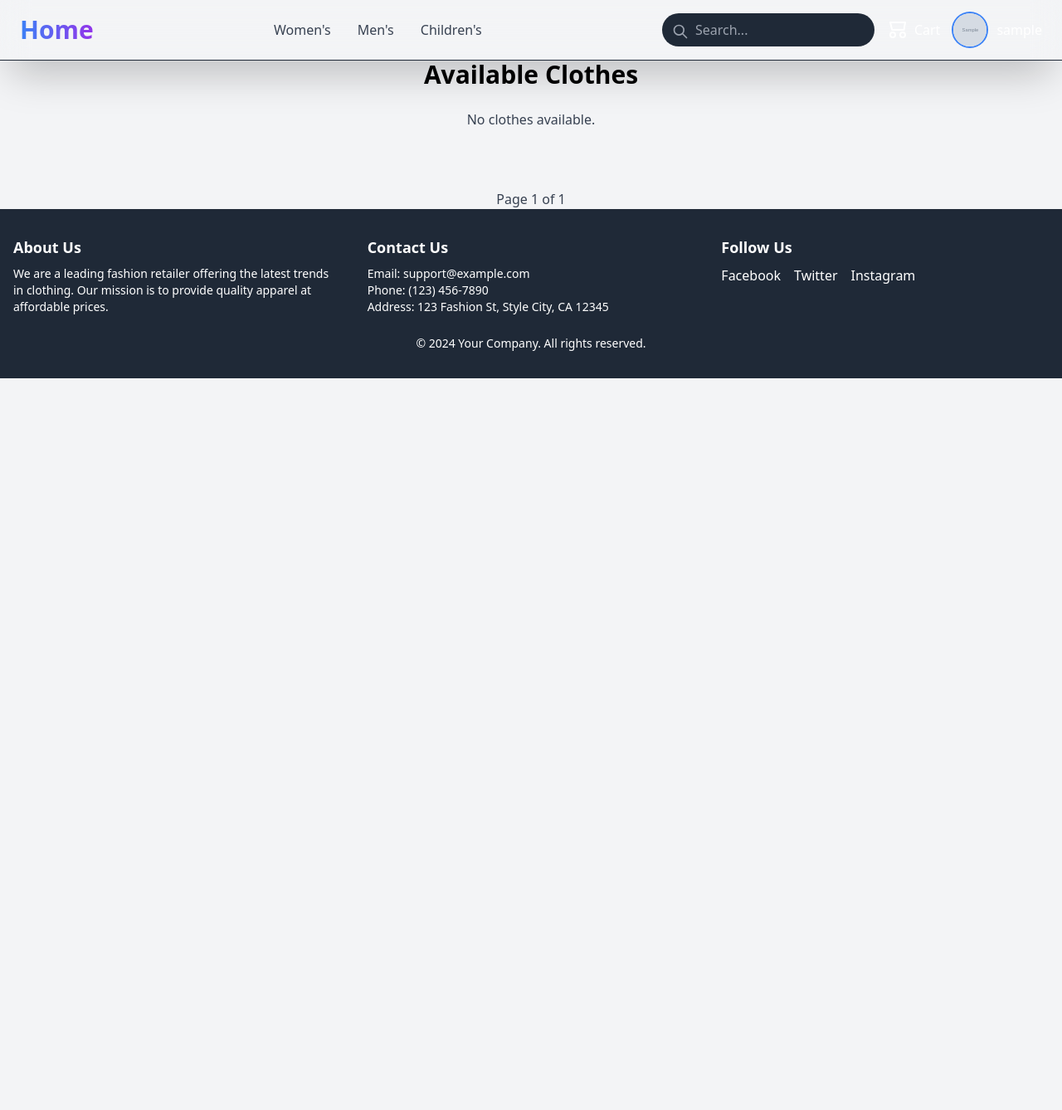
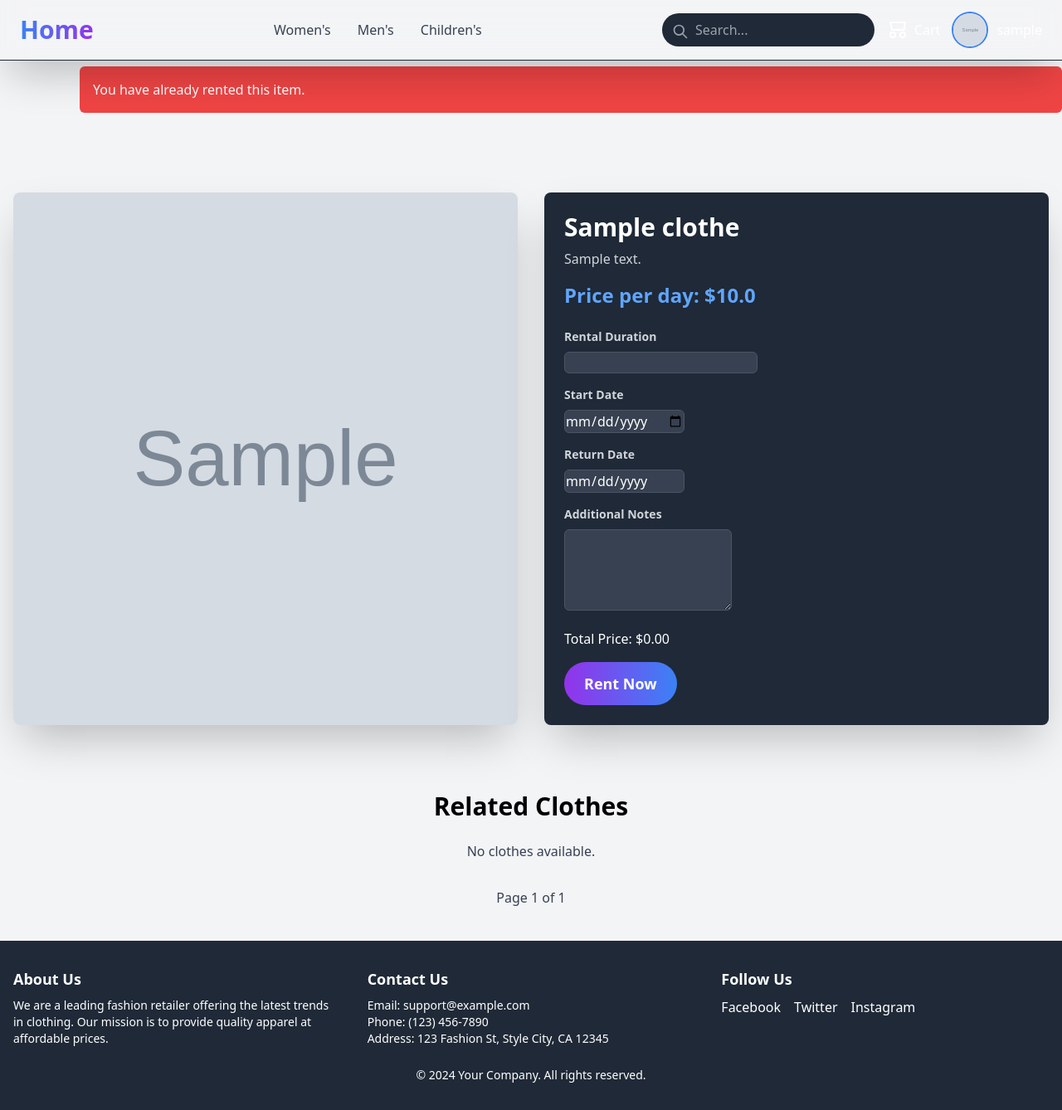
Before and after one commit to Naola1/Clothe-Rental, a Django app: page /cloth/1/ in a window 1280 px wide. Shown: the whole page at 83% size. Before the commit the page ends 456 px from the top, so only its background shows below. Run offline with Django 5.2, Linux system fonts and the light colour scheme; a user stored in the database is signed in; tables that the repository leaves empty hold one stand-in row (values such as "Sample post"); grey boxes marked "Sample" are stand-in pictures; parts of the project's set-up code (start-up, migrations or seed data) failed here and were passed over; some libraries are stand-ins or nearby versions.

Commit message:
corrected clothedetail template

```diff
--- a/shop/templates/shop/detail.html
+++ b/shop/templates/shop/detail.html
@@ -1,68 +1,74 @@
 {% extends 'main.html' %}
 {% load static tailwind_tags %}
 {% load static %}
+{% load math_filters %}
 
 {% block content %}
-    {% if show_main_image %}
-    <div class="container-fluid p-0 h-screen flex items-center justify-center">
-        <div class="relative h-full w-full">
-            <div class="main-image h-full w-full relative rounded-lg shadow-2xl overflow-hidden">
-                <img src="{{ cloth.image.url }}" alt="Main Image" class="w-full h-full object-cover" id="main-image">
-
-                <!-- Next and Previous Buttons -->
-                <div class="absolute bottom-4 left-1/2 transform -translate-x-1/2 flex space-x-4">
-                    <button class="bg-gradient-to-r from-blue-500 to-purple-600 hover:from-blue-600 hover:to-purple-700 text-white font-bold py-2 px-4 rounded-full shadow-md transition duration-300 transform hover:scale-105 prev-btn">
-                        <svg xmlns="http://www.w3.org/2000/svg" class="h-6 w-6" fill="none" viewBox="0 0 24 24" stroke="currentColor">
-                            <path stroke-linecap="round" stroke-linejoin="round" stroke-width="2" d="M15 19l-7-7 7-7" />
-                        </svg>
-                    </button>
-                    <button class="bg-gradient-to-r from-blue-500 to-purple-600 hover:from-blue-600 hover:to-purple-700 text-white font-bold py-2 px-4 rounded-full shadow-md transition duration-300 transform hover:scale-105 next-btn">
-                        <svg xmlns="http://www.w3.org/2000/svg" class="h-6 w-6" fill="none" viewBox="0 0 24 24" stroke="currentColor">
-                            <path stroke-linecap="round" stroke-linejoin="round" stroke-width="2" d="M9 5l7 7-7 7" />
-                        </svg>
-                    </button>
+{% if existing_rental %}
+    <div class="message-container">
+        <div class="message warning bg-red-500 text-white p-4 mt-20 ml-24 mr-50 rounded-md my-1">
+            You have already rented this item.
+        </div>
+    </div>
+{% endif %}
+<div class="container mx-auto py-8 px-4 mt-16">
+    <div class="grid grid-cols-1 md:grid-cols-2 gap-8 ">
+        <!-- Image Section -->
+        <div class="bg-white rounded-lg shadow-2xl overflow-hidden transition-transform duration-300 hover:shadow-2xl hover:scale-105">
+            <img src="{{ cloth.image.url }}" alt="{{ cloth.name }}" class="w-full h-full object-cover">
+        </div>
+        <!-- Details Section -->
+        <div class="bg-gray-800 text-white rounded-lg shadow-2xl p-6 ">
+            <h2 class="text-3xl font-bold mb-2">{{ cloth.name }}</h2>
+            <p class="text-gray-300 mb-4">{{ cloth.description }}</p>
+            <p class="text-2xl font-semibold text-blue-400 mb-6" data-price="{{ price|stringformat:'f' }}">Price per day: ${{ price }}</p>
+            <form id="rentalForm" method="POST" action="{% url 'initiate_payment' %}" class="space-y-4">
+                {% csrf_token %}
+                <input type="hidden" name="cloth_id" value="{{ cloth.id }}">
+                <div class="form-group">
+                    <label class="block text-gray-300 text-sm font-bold mb-2">Rental Duration</label>
+                    <input id="duration" typ="number" name="duration" class="rental-select bg-gray-700 text-white rounded-md border border-gray-600 focus:outline-none focus:ring-2 focus:ring-blue-500" required>
+                </div>
+                <div class="form-group">
+                    <label class="block text-gray-300 text-sm font-bold mb-2">Start Date</label>
+                    <input type="date" id="rental_date" name="rental_date" class="date-input bg-gray-700 text-white rounded-md border border-gray-600 focus:outline-none focus:ring-2 focus:ring-blue-500" required>
                 </div>
 
-                <!-- Thumbnail Images -->
-                <div class="thumbnail-images absolute top-1/2 right-4 transform -translate-y-1/2 flex space-x-2">
-                    {% for cloth in latest_clothes %}
-                        <img src="{{ cloth.image.url }}"
-                              alt="Thumbnail {{ forloop.counter }}"
-                              class="w-32 h-32 cursor-pointer border-2 border-gray-200 rounded-lg shadow-sm hover:shadow-lg transition-transform duration-300"
-                              data-index="{{ forloop.counter0 }}"
-                              data-src="{{ cloth.image.url }}">
-                    {% endfor %}
+                <div class="form-group">
+                    <label class="block text-gray-300 text-sm font-bold mb-2">Return Date</label>
+                    <input type="date" id="return_date" name="return_date" class="date-input bg-gray-700 text-white rounded-md border border-gray-600 focus:outline-none focus:ring-2 focus:ring-blue-500" readonly>
                 </div>
 
-                <!-- New Products Overlay -->
-                <div class="absolute left-4 top-1/3 transform -translate-y-1/2 bg-gray-800 bg-opacity-80 p-4 rounded-lg shadow-lg">
-                    <h2 class="text-2xl font-bold text-white mb-2">New Arrivals</h2>
-                    <p class="text-sm text-gray-300">Discover our latest clothes that combine style and comfort.</p>
+                <div class="form-group">
+                    <label class="block text-gray-300 text-sm font-bold mb-2">Additional Notes</label>
+                    <textarea id="notes" name="notes" class="notes-textarea bg-gray-700 text-white rounded-md border border-gray-600 focus:outline-none focus:ring-2 focus:ring-blue-500" rows="4"></textarea>
+                </div>
+                <div class="price-summary">
+                    <div class="price-row total">
+                        <span>Total Price:</span>
+                        <span id="totalPrice">$0.00</span>
+                        <input type="hidden" name="total_price" id="hiddenTotalPrice" value="0">
+                    </div>
+                </div>
+                {% if user.is_authenticated %}
+                <button type="submit" id="rentNowBtn" class="rent-button relative px-6 py-3 text-lg font-semibold text-white bg-gradient-to-r from-purple-600 to-blue-500 rounded-full transition-transform transform hover:scale-105 hover:shadow-lg hover-effect">
+                    Rent Now
+                </button>
+                {% else %}
+                    <a href="{% url 'login' %}" class="rent-button block text-center">
+                        Login to Rent
+                    </a>
+                {% endif %}
+            </form>
         </div>
     </div>
 </div>
-    </div>
-    {% endif %}
-
-    <!-- Available Clothes Section -->
+<!-- related clothes -->
 <div class="container mx-auto py-10">
-        {% if search_query %}
-            <div class="bg-gray-100 rounded-lg p-4 mb-6 text-center">
-                <h2 class="text-2xl mt-12 font-bold text-gray-800">
-                    Search Results for "{{ search_query }}"
-                </h2>
-                <p class="text-gray-600 mt-2">
-                    {{ clothes.paginator.count }} item{% if clothes.paginator.count != 1 %}s{% endif %} found
-                </p>
-            </div>
-        {% else %}
-            <h2 class="text-3xl font-bold text-center mb-6 mt-8">Available Clothes</h2>
-        {% endif %}
-
+        <h2 class="text-3xl font-bold text-center mb-6 mt-2">Related Clothes</h2>
     <div id="clothes-grid" class="grid grid-cols-2 md:grid-cols-3 lg:grid-cols-5 gap-7">
-            {% for cloth in clothes %}
+        {% for cloth in related_clothes %}
             <div class="cloth-item bg-white rounded-lg shadow-lg overflow-hidden transition-transform duration-300 hover:shadow-2xl transform hover:scale-105">
-                    <!-- Image Section -->
                 <img
                 src="{{ cloth.image.url }}"
                 alt="{{ cloth.name }}"
@@ -93,7 +99,7 @@
             </p>
         {% endfor %}
     </div>
-    </div>
+
     <!-- Pagination Section -->
     <div class="flex justify-center mt-8 space-x-4">
         {% if page_obj.has_previous %}
@@ -113,5 +119,5 @@
 </div>
 {% endblock %}
 {% block extra_js %}
-    <script src="{% static 'js/home.js' %}"></script>
+    <script src="{% static 'js/detail.js' %}"></script>
 {% endblock %}
```
Lines whose indentation alone changed are shown as unchanged.
